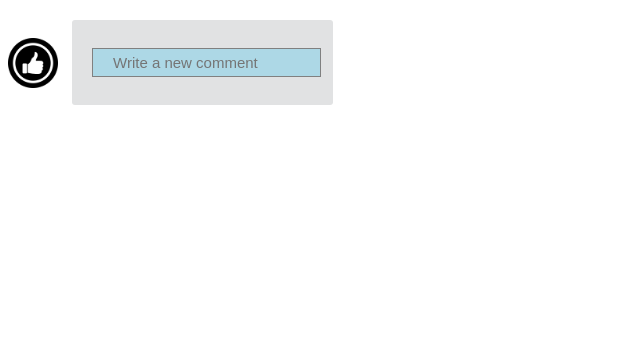
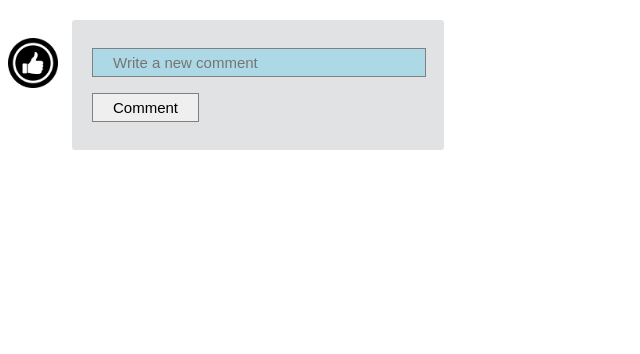
Before and after one commit to vsosevic/camagru_mvc, a PHP site: template views/gallery/image.php in a window 1280 px wide. Shown: the part 66-420 px from the top of the page, without its empty margins (0-640 px from the left). Run offline with PHP 8.4, Linux system fonts and the light colour scheme; the template is opened without the code that fills it, so the values that code supplies are empty; a user stored in the database is signed in; some libraries are stand-ins or nearby versions.

Commit message:
Add Comment button to the image page

```diff
--- a/views/gallery/image.php
+++ b/views/gallery/image.php
@@ -38,6 +38,7 @@
         <?php else: ?>
             <form style="text-align: left" method="post" action="/image/<?php echo $image->id_image; ?>/comment" id="comment-form">
                 <input type="text" name="comment-text" placeholder="Write a new comment" required="" style="width: 95%;" autofocus>
+                <input type="submit" value="Comment">
             </form>
         <?php endif; ?>
     </div>
```
